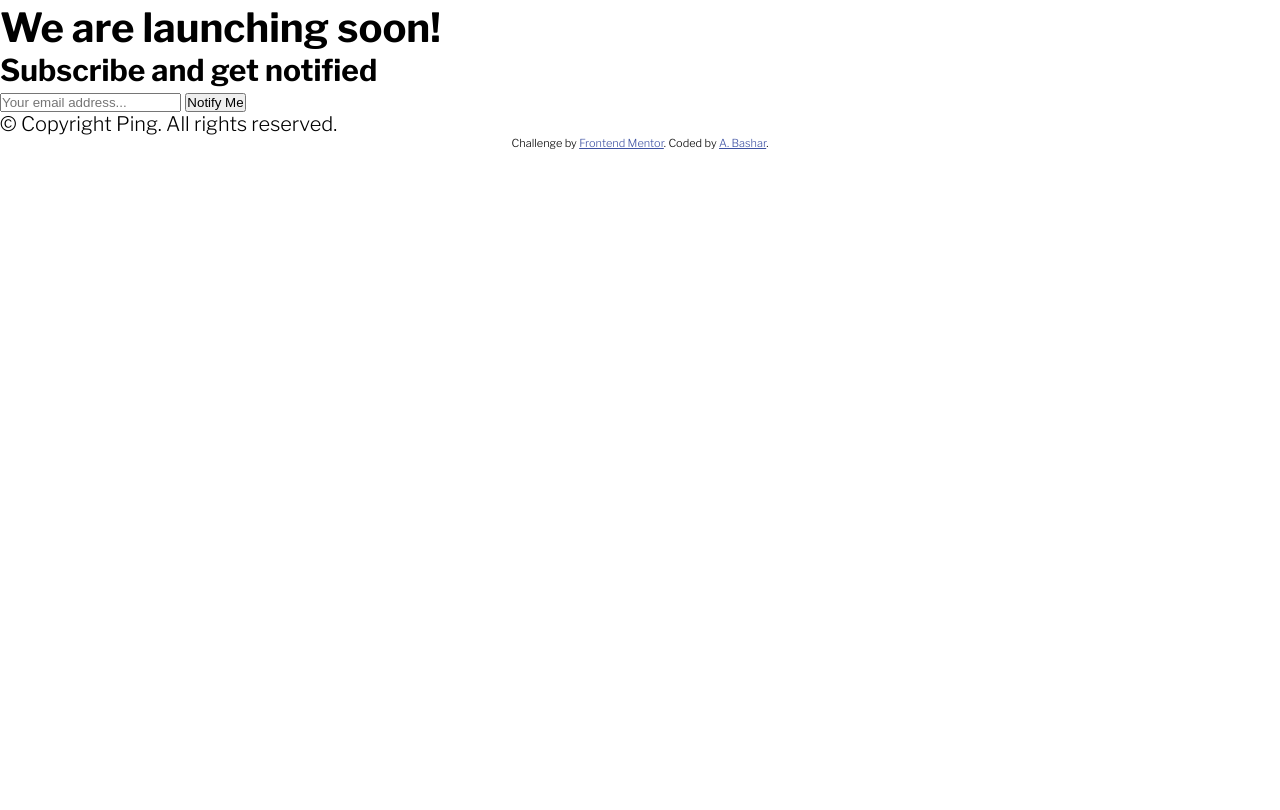
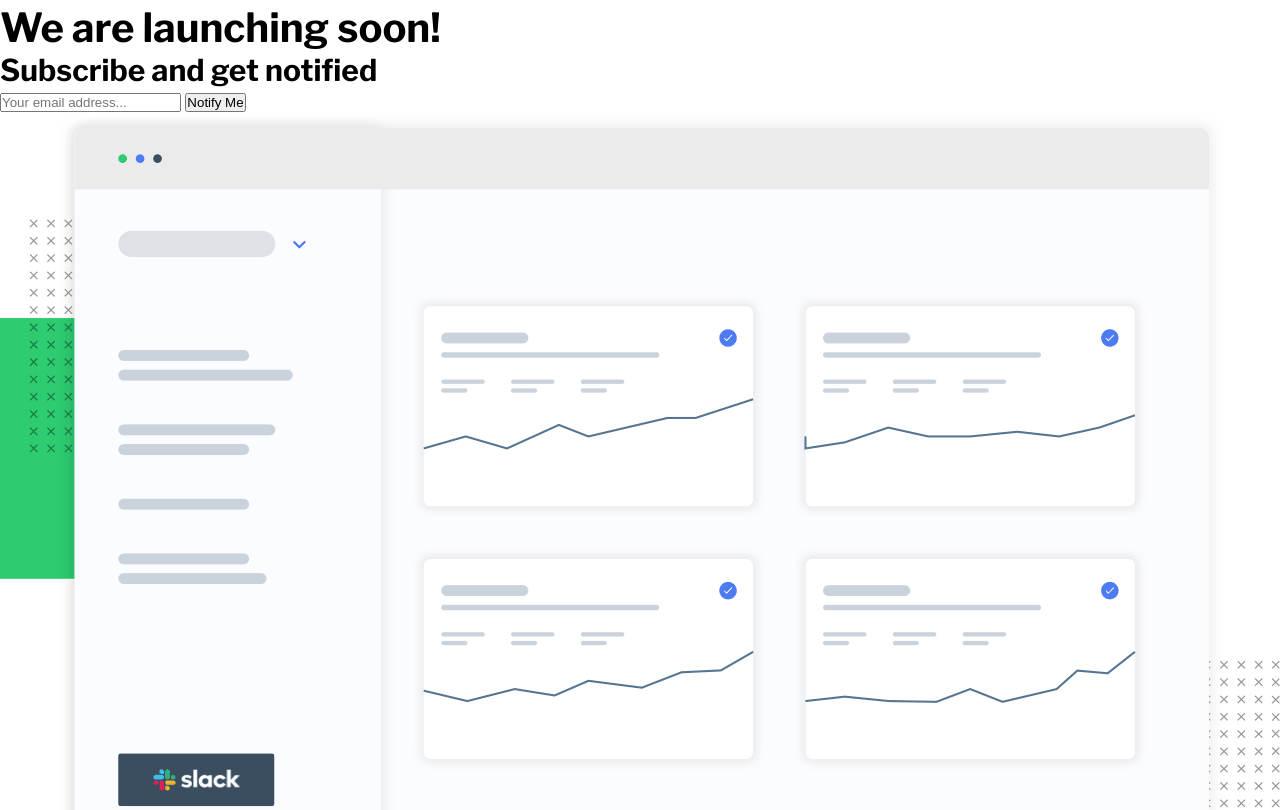
Before and after one commit to A-Bashar/ping-coming-soon-demo, a plain HTML site: page index.html in a window 1280 px wide. Shown: the part 28-838 px from the top of the page. Before the commit the page ends 800 px from the top, so only its background shows below. Drawn offline with nearby package versions, Linux system fonts and the light colour scheme.

Commit message:
added illustration

```diff
--- a/index.html
+++ b/index.html
@@ -25,6 +25,8 @@
   <input type="email" id="email" placeholder="Your email address...">
   <input type="submit" id="signup" value="Notify Me">
 
+  <img src="images/illustration-dashboard.png" alt="dashboard illustration" id="illustration">
+
   <p id="copyright">&copy; Copyright Ping. All rights reserved.</p>
 
   <footer>
```
